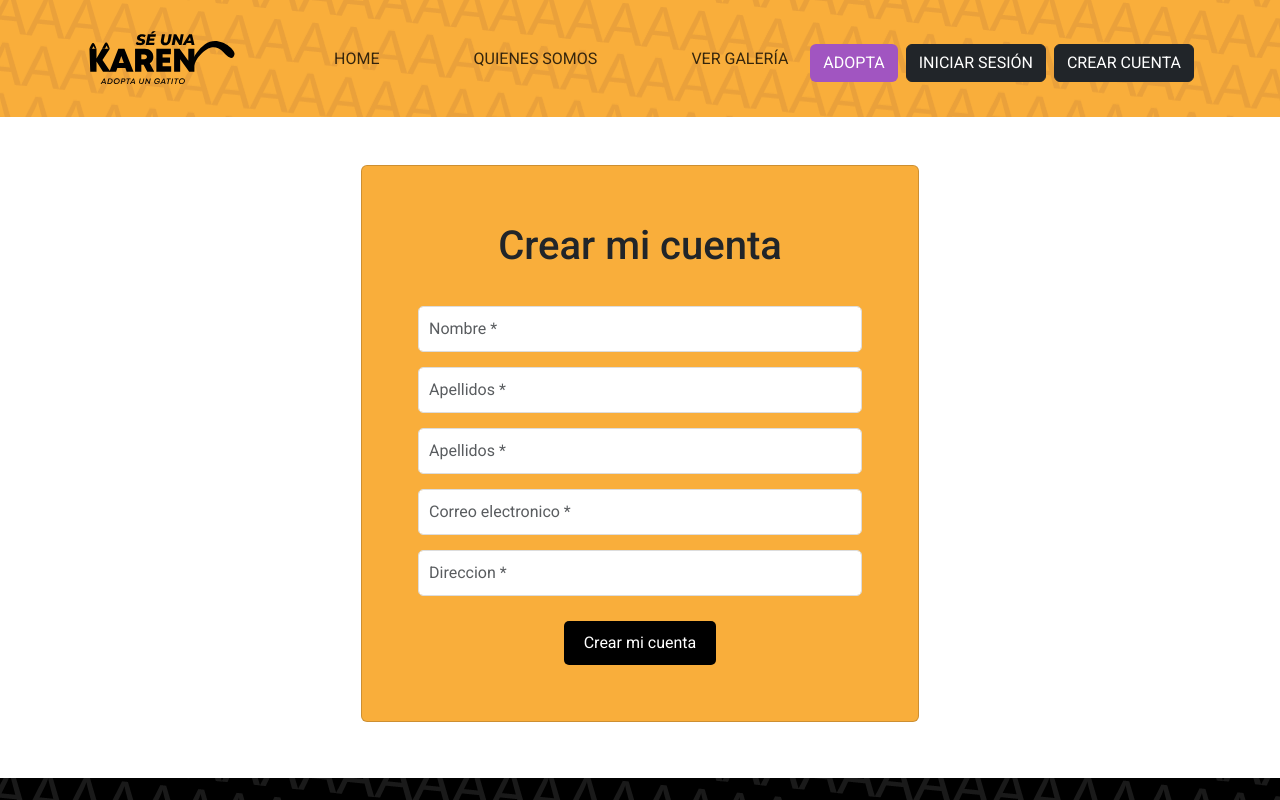
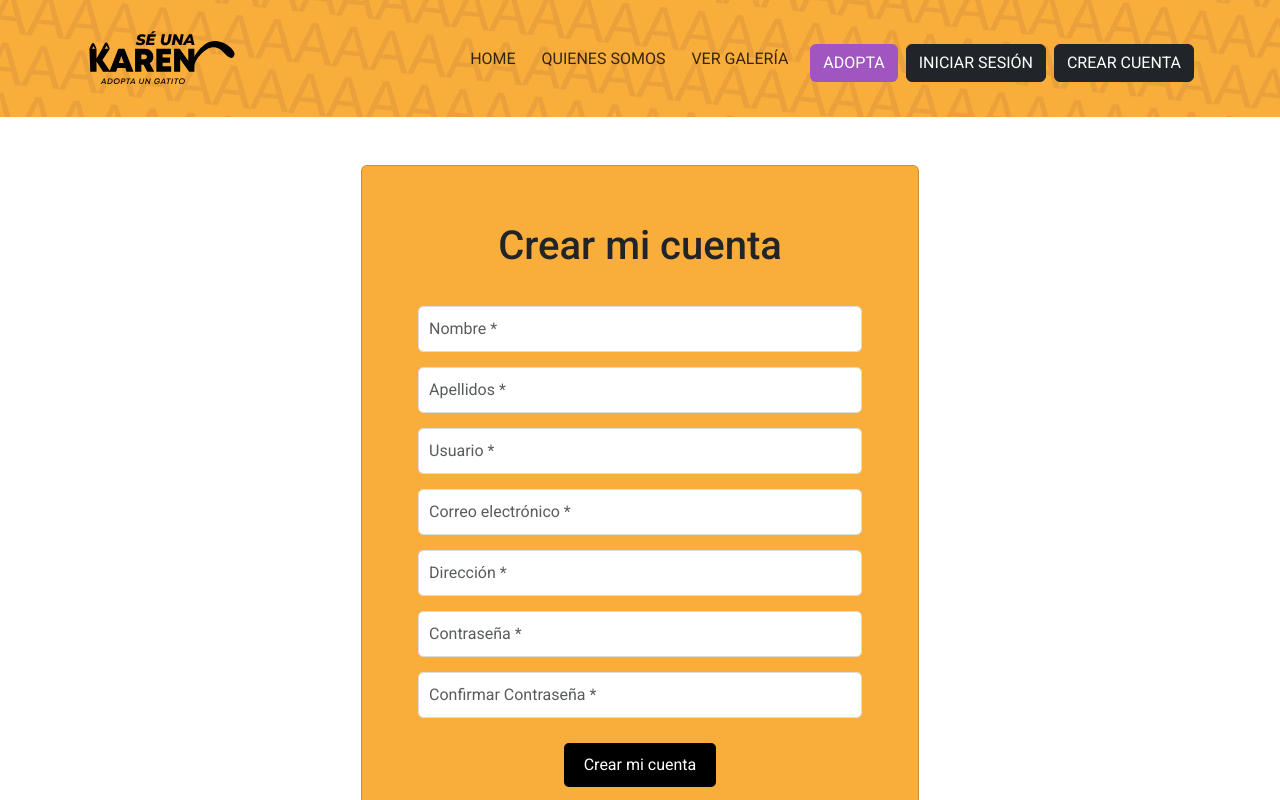
Before and after one commit to DomiskHub/ProyectoFinal, a React (Vite) app: page /crear_cuenta in a window 1280 px wide. Shown: the top 800 px of the page. Built offline with nearby package versions, Linux system fonts and the light colour scheme.

Commit message:
login y signup validados

```diff
--- a/package.json
+++ b/package.json
@@ -12,6 +12,7 @@
   "dependencies": {
     "@fortawesome/fontawesome-svg-core": "^6.5.1",
     "@fortawesome/free-brands-svg-icons": "^6.5.1",
+    "@fortawesome/free-solid-svg-icons": "^6.5.1",
     "@fortawesome/react-fontawesome": "^0.2.0",
     "@glidejs/glide": "^3.6.0",
     "bootstrap": "^5.3.2",
--- a/src/assets/styles/App.css
+++ b/src/assets/styles/App.css
@@ -363,6 +363,16 @@
   justify-content: center;
   flex-direction: column;
   gap: 10px;
+}
+
+.password-input {
+  display: flex;
+  align-items: center;
+}
+
+.password-toggle-icon {
+  margin-left: 5px;
+  cursor: pointer;
 }
 
 /* SignUp */
--- a/src/components/Cards.jsx
+++ b/src/components/Cards.jsx
@@ -4,8 +4,8 @@
   return (
     <ul className="glide__slides">
       {cats.map((cat, index) => (
-        <li className="glide__slide">
-          <CatCard cat={cat} key={index} />
+        <li className="glide__slide" key={index}>
+          <CatCard cat={cat} />
         </li>
       ))}
     </ul>
--- a/src/components/CatCard.jsx
+++ b/src/components/CatCard.jsx
@@ -3,7 +3,7 @@
 import { Link, useNavigate } from "react-router-dom";
 
 const CatCard = ({ cat }) => {
-  const navigate = useNavigate()
+  const navigate = useNavigate();
 
   return (
     <div>
@@ -14,14 +14,13 @@
             <strong> {cat.nombre}</strong>
           </Card.Title>
           <Card.Text>
-            <Card.Text>
             <strong>Sexo:</strong> {cat.sexo}
             <br />
             <strong>Color:</strong> {cat.color}
             <br />
             <strong>Edad:</strong> {cat.edad}
           </Card.Text>
-          </Card.Text>
+
           <div className="d-flex justify-content-center">
             <Link to="/adopta">
               <Button className="button-card button-card-gallery">Adoptar</Button>
--- a/src/components/NavigationBar.jsx
+++ b/src/components/NavigationBar.jsx
@@ -31,14 +31,14 @@
         </Navbar.Brand>
         <Navbar.Toggle aria-controls="responsive-navbar-nav" />
         <Navbar.Collapse className="justify-content-end " id="responsive-navbar-nav">
-          <Nav className="ml-md-auto  cat-links" style={{ flex: 1 }}>
-            <NavLink className="nav-link" activeClassName="active" exact to="/">
+          <Nav className="ml-md-auto cat-links">
+            <NavLink className="nav-link" to="/">
               HOME
             </NavLink>
-            <NavLink className="nav-link" activeClassName="active" to="/quienes_somos">
+            <NavLink className="nav-link" to="/quienes_somos">
               QUIENES SOMOS
             </NavLink>
-            <NavLink className="nav-link" activeClassName="active" to="/galeria">
+            <NavLink className="nav-link" to="/galeria">
               VER GALERÍA
             </NavLink>
           </Nav>
--- a/src/utils/glider.js
+++ b/src/utils/glider.js
@@ -1,21 +1,21 @@
 import Glide from "@glidejs/glide";
 
 const glide = () => {
-  const myGlide = new Glide('.glide', {
+  const myGlide = new Glide(".glide", {
     type: "carousel",
     startAt: 0,
     perView: 3,
     breakpoints: {
       576: {
-        perView: 1
+        perView: 1,
       },
       768: {
-        perView: 2
+        perView: 2,
       },
       1025: {
-        perView: 3
-      }
-    }
+        perView: 3,
+      },
+    },
   });
 
   myGlide.mount();
--- a/src/views/Login.jsx
+++ b/src/views/Login.jsx
@@ -1,42 +1,22 @@
-import React from "react";
+import { faEye, faEyeSlash } from "@fortawesome/free-solid-svg-icons";
+import { FontAwesomeIcon } from "@fortawesome/react-fontawesome";
+import { useContext, useState } from "react";
 import { Container, Form, Button, Card } from "react-bootstrap";
 import { useNavigate } from "react-router-dom";
-import { useState } from "react";
+import { GlobalContext } from "../context/CardContext";
 
 const Login = () => {
   const navigate = useNavigate();
-
+  const { loginUser } = useContext(GlobalContext);
   const [user, setUser] = useState("");
   const [password, setPassword] = useState("");
   const [error, setError] = useState(false);
+  const [showPassword, setShowPassword] = useState(false);
 
-  const loginData = [
-    {
-      user: "usuario1",
-      password: "contraseña1",
-    },
-    {
-      user: "usuario2",
-      password: "contraseña2",
-    },
-    {
-      user: "usuario3",
-      password: "contraseña3",
-    },
-    {
-      user: "usuario4",
-      password: "contraseña4",
-    },
-  ];
-
-  const login = (e) => {
+  const handleLogin = (e) => {
     e.preventDefault();
-
-    const usuarioFiltrado = loginData.find((usuario) => usuario.user === user);
-    console.log(usuarioFiltrado);
-
-    if (password === usuarioFiltrado.password) {
-      localStorage.setItem("token", "test_token_123456789");
+    const loggedIn = loginUser(user, password);
+    if (loggedIn) {
       navigate("/");
     } else {
       setError(true);
@@ -48,13 +28,16 @@
       <Card className="login-card mt-5 login-container">
         <h1>Iniciar Sesión</h1>
         <Card.Body>
-          <Form onSubmit={(e) => login(e)}>
+          <Form onSubmit={handleLogin}>
             <Form.Group controlId="formFirstName" className="login-input">
               <Form.Control type="text" placeholder="Usuario" value={user} onChange={(e) => setUser(e.target.value)} />
             </Form.Group>
 
-            <Form.Group controlId="formLastName" className="login-input">
-              <Form.Control type="password" placeholder="Contraseña" value={password} onChange={(e) => setPassword(e.target.value)} />
+            <Form.Group controlId="formLastName" className="login-input password-input">
+              <Form.Control type={showPassword ? "text" : "password"} placeholder="Contraseña" value={password} onChange={(e) => setPassword(e.target.value)} />
+              <div className="password-toggle-icon" onClick={() => setShowPassword(!showPassword)}>
+                <FontAwesomeIcon icon={showPassword ? faEyeSlash : faEye} />
+              </div>
             </Form.Group>
 
             <div className="container-btn">
@@ -72,4 +55,5 @@
     </Container>
   );
 };
+
 export default Login;
--- a/src/views/SignUp.jsx
+++ b/src/views/SignUp.jsx
@@ -1,32 +1,92 @@
-import React from "react";
+import React, { useState } from "react";
 import { Container, Form, Button, Card } from "react-bootstrap";
 
 const SignUp = () => {
+  const [campos, setCampos] = useState({
+    firstName: "",
+    lastName: "",
+    username: "",
+    email: "",
+    address: "",
+    password: "",
+    confirmPassword: "",
+  });
+  const [error, setError] = useState(false);
+  const [passwordError, setPasswordError] = useState(false);
+  const [passwordMatchError, setPasswordMatchError] = useState(false);
+
+  const handleChange = (e) => {
+    const { id, value } = e.target;
+
+    setError(false);
+    setPasswordError(false);
+    setPasswordMatchError(false);
+
+    setCampos({ ...campos, [id]: value });
+  };
+
+  const handleSubmit = (e) => {
+    e.preventDefault();
+
+    const { firstName, lastName, username, email, address, password, confirmPassword } = campos;
+
+    if (!firstName || !lastName || !username || !email || !address || !password || !confirmPassword) {
+      setError(true);
+      return;
+    }
+    if (password.length < 6 || !/\d/.test(password)) {
+      setPasswordError(true);
+      return;
+    }
+    if (password !== confirmPassword) {
+      setPasswordMatchError(true);
+      return;
+    }
+
+    submitForm(campos);
+  };
+
+  const submitForm = (data) => {
+    console.log("Datos del formulario enviados:", data);
+  };
+
   return (
     <Container className="signup-container">
       <Card className="signup-card mt-5">
         <Card.Body>
           <h1>Crear mi cuenta</h1>
-          <Form className="form-sign-up">
-            <Form.Group controlId="formFirstName" className="signup-input">
-              <Form.Control type="text" placeholder="Nombre *" />
+          <Form className="form-sign-up" onSubmit={handleSubmit}>
+            <Form.Group controlId="firstName" className="signup-input">
+              <Form.Control required type="text" placeholder="Nombre *" value={campos.firstName} onChange={handleChange} />
             </Form.Group>
 
-            <Form.Group controlId="formLastName" className="signup-input">
-              <Form.Control type="text" placeholder="Apellidos *" />
+            <Form.Group controlId="lastName" className="signup-input">
+              <Form.Control required type="text" placeholder="Apellidos *" value={campos.lastName} onChange={handleChange} />
             </Form.Group>
 
-            <Form.Group controlId="formLastName" className="signup-input">
-              <Form.Control type="text" placeholder="Apellidos *" />
+            <Form.Group controlId="username" className="signup-input">
+              <Form.Control required type="text" placeholder="Usuario *" value={campos.username} onChange={handleChange} />
             </Form.Group>
 
-            <Form.Group controlId="formEmail" className="signup-input">
-              <Form.Control type="email" placeholder="Correo electronico *" />
+            <Form.Group controlId="email" className="signup-input">
+              <Form.Control required type="email" placeholder="Correo electrónico *" value={campos.email} onChange={handleChange} />
             </Form.Group>
 
-            <Form.Group controlId="formAddress" className="signup-input">
-              <Form.Control type="text" placeholder="Direccion *" />
+            <Form.Group controlId="address" className="signup-input">
+              <Form.Control required type="text" placeholder="Dirección *" value={campos.address} onChange={handleChange} />
             </Form.Group>
+
+            <Form.Group controlId="password" className="signup-input">
+              <Form.Control required type="password" placeholder="Contraseña *" value={campos.password} onChange={handleChange} />
+            </Form.Group>
+
+            <Form.Group controlId="confirmPassword" className="signup-input">
+              <Form.Control required type="password" placeholder="Confirmar Contraseña *" value={campos.confirmPassword} onChange={handleChange} />
+            </Form.Group>
+
+            {error && <p className="text-danger">Por favor completa todos los campos obligatorios.</p>}
+            {passwordError && <p className="text-danger">La contraseña debe tener al menos 6 caracteres y contener al menos un número.</p>}
+            {passwordMatchError && <p className="text-danger">Las contraseñas no coinciden. Por favor verifica que las contraseñas sean iguales.</p>}
 
             <div className="container-btn">
               <Button className="signup-submit-btn" type="submit">
```
Also changed, not shown: src/components/Home.jsx (+7 -7 lines), src/context/CardContext.jsx (+43 -4 lines), src/views/Gallery.jsx (+11 -7 lines), 1 other file (tests, documents, lock files or other folders). Lines whose indentation alone changed are shown as unchanged.
